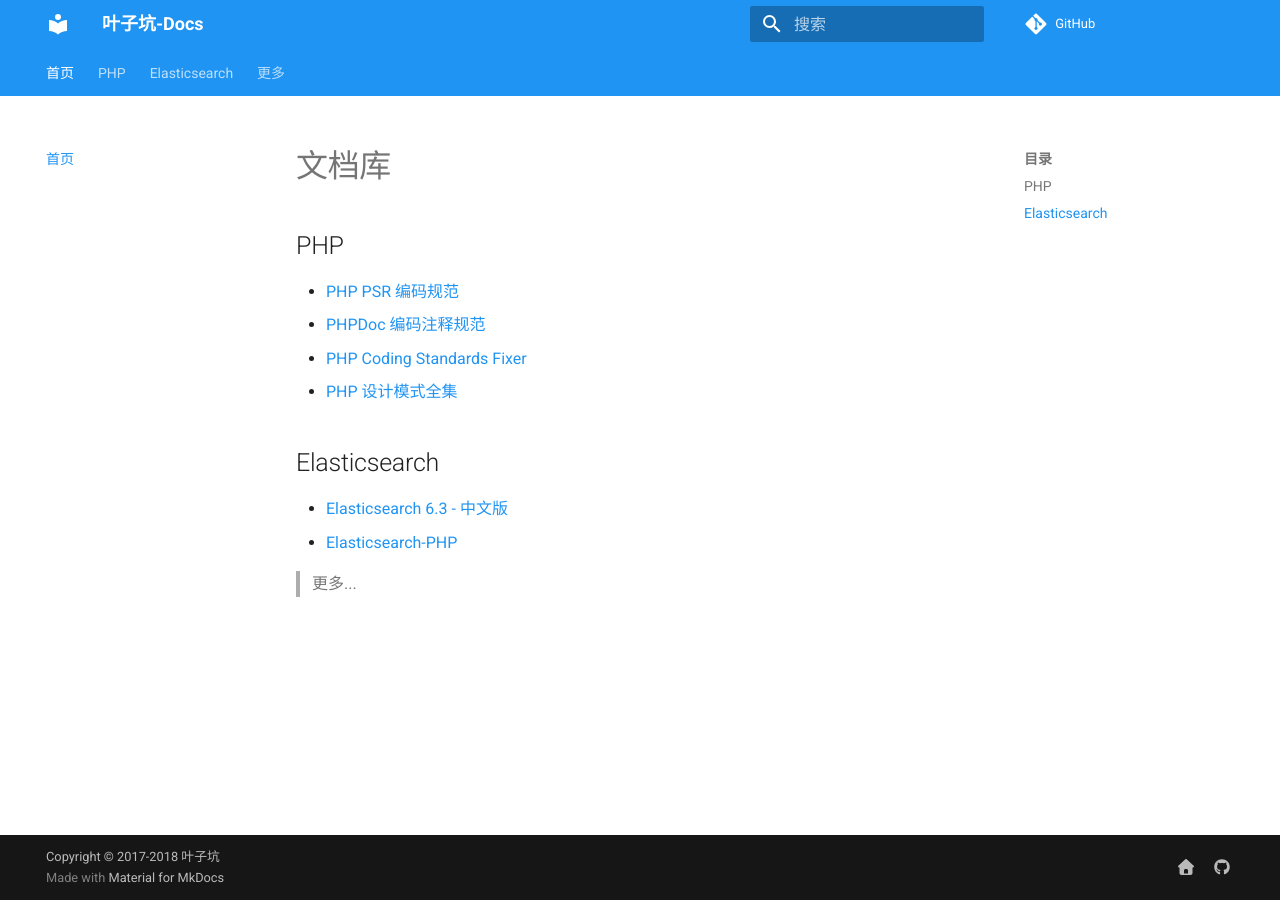
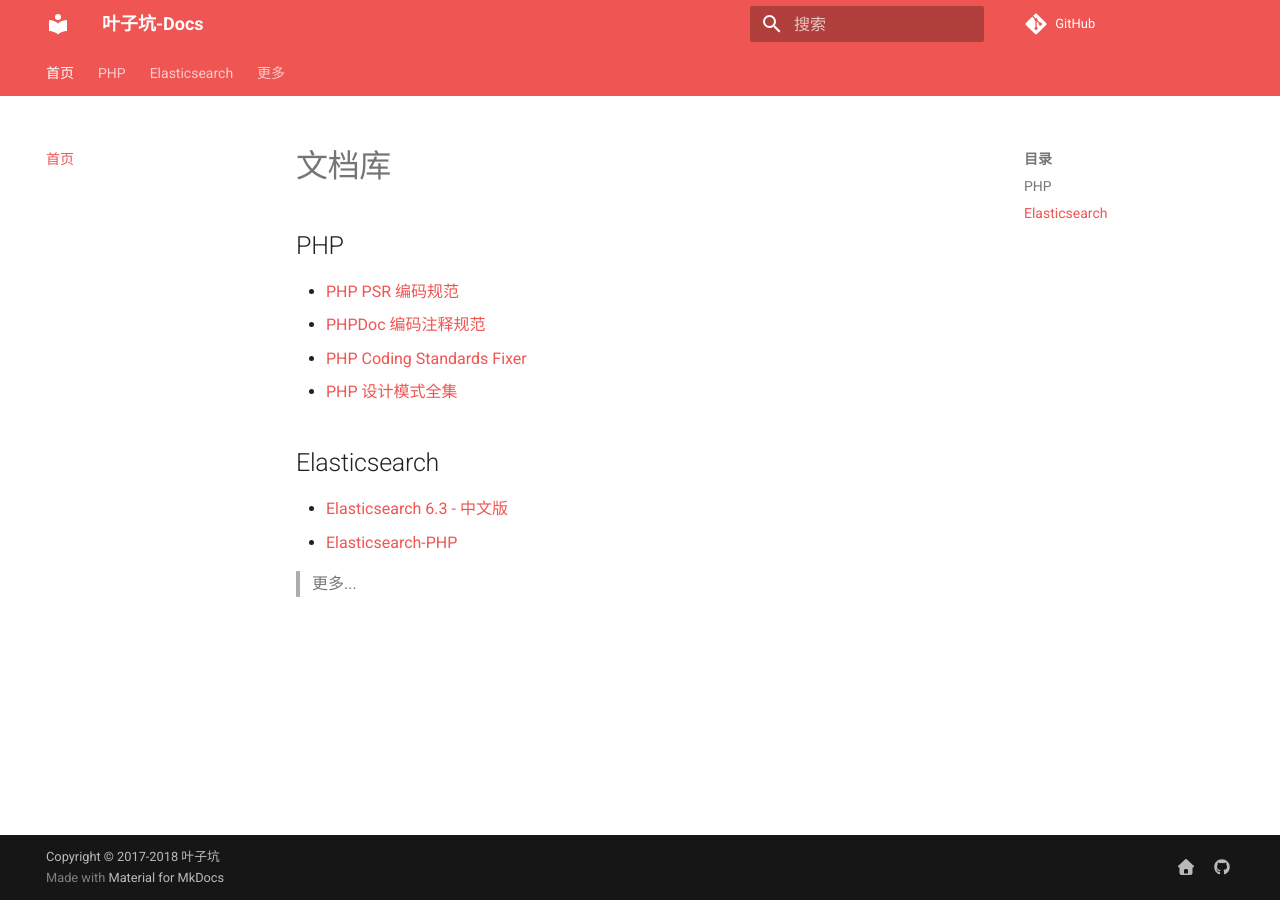
Before and after one commit to flc1125/docs, an MkDocs documentation site: the page built from docs/index.md, in a window 1280 px wide. Built offline with MkDocs 1.6.1 and Material for MkDocs 9.7.7, drawn with Linux system fonts in a browser that asks for light colours; comment, search, counter and statistics services are not loaded.

Commit message:
Update mkdocs.yml

```diff
--- a/mkdocs.yml
+++ b/mkdocs.yml
@@ -8,8 +8,8 @@
   feature:
     tabs: true
   palette:
-    primary: blue
-    accent: blue
+    primary: red
+    accent: red
   # Don't include MkDocs' JavaScript
   include_search_page: false
   search_index_only: true
```
